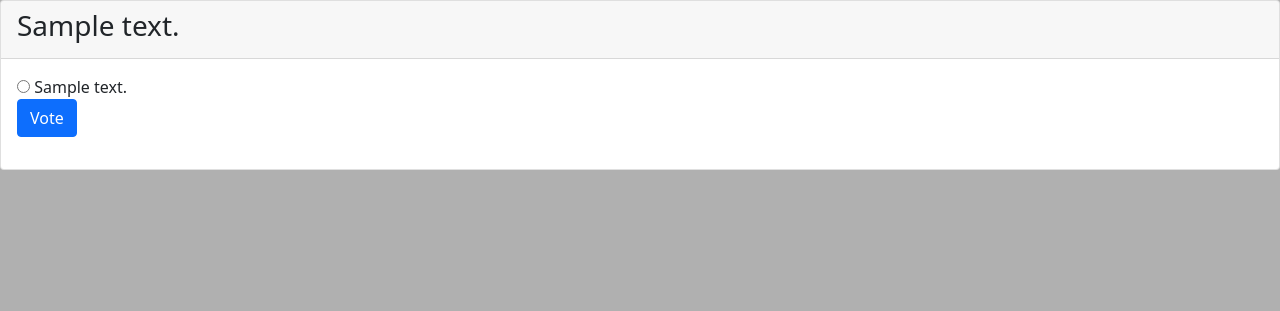
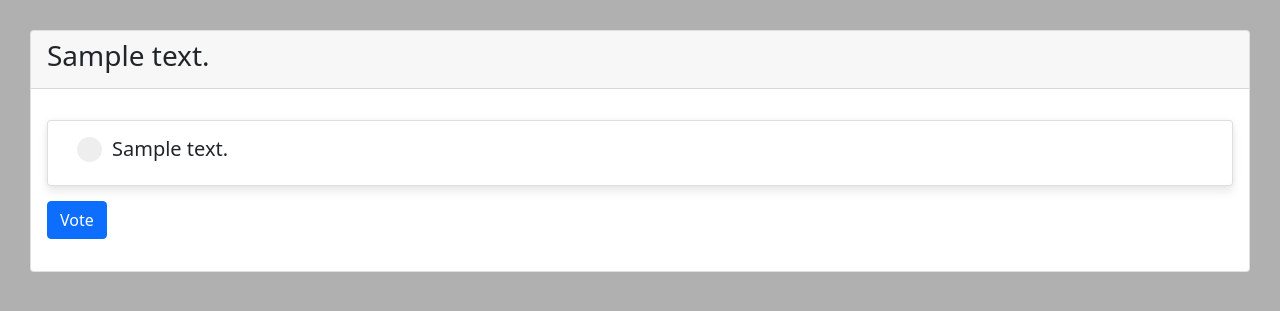
Before and after one commit to sirateek/ku-polls, a Django app: page /polls/1/ in a window 1280 px wide. Shown: the part 64-375 px from the top of the page. Run offline with Django 3.2, Linux system fonts and the light colour scheme; tables that the repository leaves empty hold one stand-in row (values such as "Sample post").

Commit message:
Customized the radio button and add the hower zoom effect to it

```diff
--- /dev/null
+++ b/polls/static/polls/css/detail.css
@@ -0,0 +1,46 @@
+.choice-card {
+  cursor: pointer;
+  -webkit-user-select: none;
+  -moz-user-select: none;
+  -ms-user-select: none;
+  user-select: none;
+  transition: 0.3s;
+  margin-top: 15px;
+  margin-bottom: 15px;
+}
+
+.choice-vote-input {
+  opacity: 0;
+  cursor: pointer;
+}
+
+.choice-card:hover .checkmark {
+  background-color: #ccc;
+}
+
+.choice-vote-input:checked ~ .checkmark {
+  background-color: #00665e;
+}
+
+.choice-vote-input:checked ~ .checkmark:after {
+  display: block;
+}
+
+.checkmark {
+  height: 25px;
+  width: 25px;
+  background-color: #eee;
+  border-radius: 50%;
+}
+
+.checkmark:after {
+  display: none;
+}
+
+.display-inline {
+  display: inline-flex;
+}
+
+.choice-text {
+  padding-left: 10px;
+}
--- a/polls/templates/polls/detail.html
+++ b/polls/templates/polls/detail.html
@@ -1,8 +1,14 @@
 {% extends 'polls/base.html' %}
+{% load static %}
+
+{% block css %}
+<link rel="stylesheet" type="text/css" href="{% static 'polls/css/detail.css' %}">
+<link rel="stylesheet" type="text/css" href="{% static 'polls/css/hover-zoom-effect.css' %}">
+{% endblock css %}
 
 {% block content %}
 
-<div class="card">
+<div class="card main-card">
     <div class="card-header">
         <h3>{{ question.question_text }}</h3>
     </div>
@@ -12,14 +18,33 @@
             <strong>{{ error_message }}</strong>
         </div>
         {% endif %}
+        {% if question.choice_set.count == 0 %}
+        <div class="alert alert-danger" role="alert">
+            <strong>There is no choice for this question.</strong>
+        </div>
+        <a href="{% url 'polls:index'%}">
+            <button type="button" class="btn btn-primary">Back to home</button>
+        </a>
+        {% else %}
         <form action="{% url 'polls:vote' question.id %}" method="POST">
             {% csrf_token %}
             {% for choice in question.choice_set.all %}
-            <input type="radio" name="choice" id="choice{{ forloop.counter }}" value="{{ choice.id }}" />
-            <label for="choice{{ forloop.counter }}">{{ choice.choice_text }}</label></br>
+            <label class="card choice-card hover-zoom-effect">
+                <div class="card-body display-inline">
+                    <input type="radio" class="choice-vote-input" name="choice" id="choice{{ forloop.counter }}"
+                        value="{{ choice.id }}" />
+                    <span class="checkmark"></span>
+                    <div class="choice-text">
+                        <h5>{{ choice.choice_text }}</h5>
+                    </div>
+                </div>
+
+            </label>
+
             {% endfor %}
             <input class="btn btn-primary" type="submit" value="Vote">
         </form>
+        {% endif %}
     </div>
 </div>
 {% endblock content %}
```
